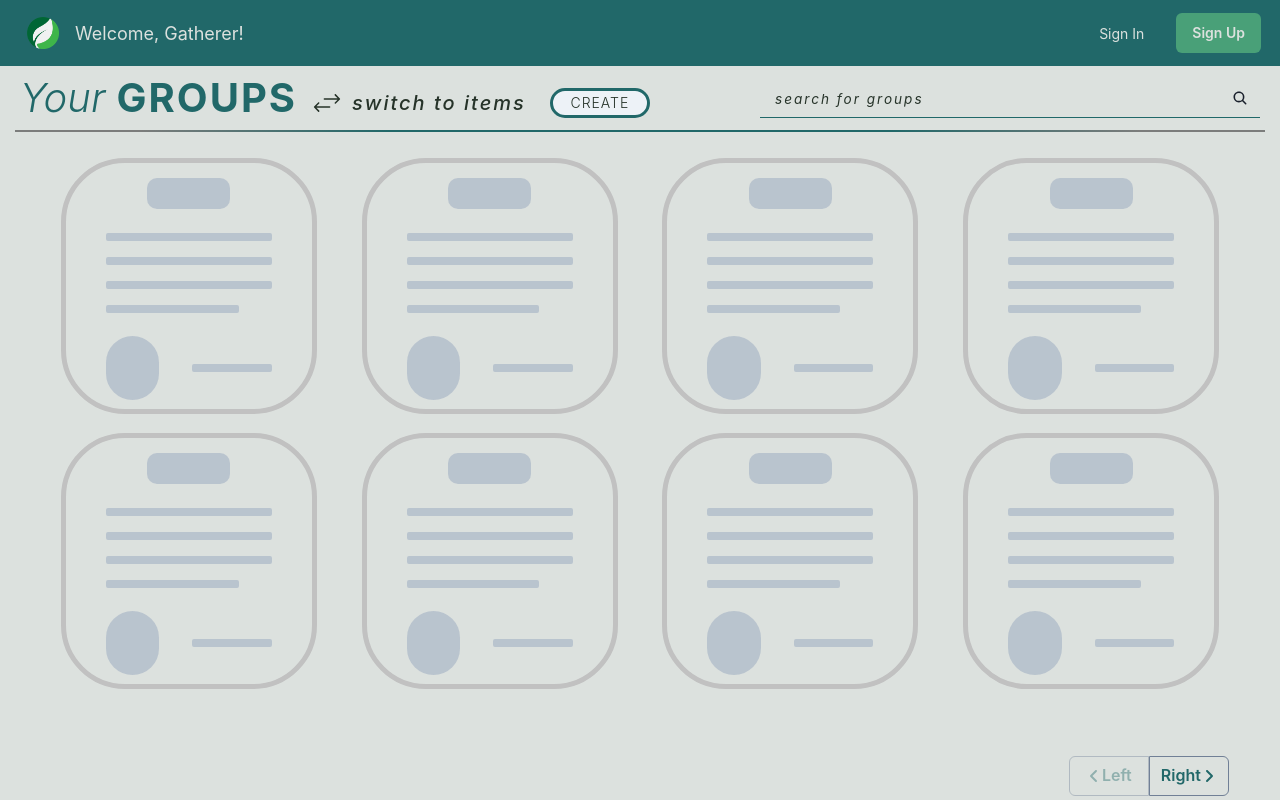
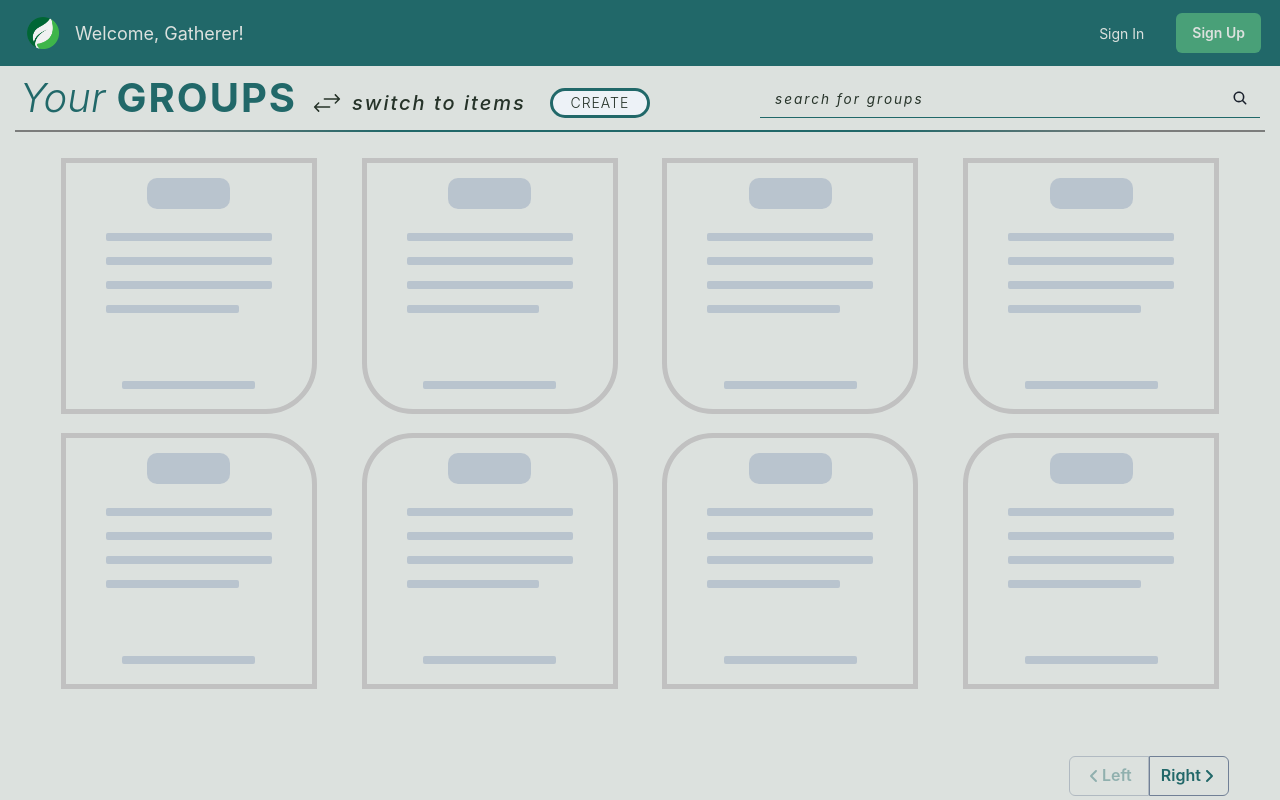
Before and after one commit to Gather307/Gather, a React (Vite) app in the folder frontend/: page /groups in a window 1280 px wide. Built offline with nearby package versions, Linux system fonts and the light colour scheme.

Commit message:
SkeletonGroup testing

```diff
--- a/frontend/src/components/CompactGroup.tsx
+++ b/frontend/src/components/CompactGroup.tsx
@@ -7,7 +7,7 @@ interface Props {
   group: IGroup;
   width: string;
   height: string;
-  corners?: Array<boolean>;
+  corners?: boolean[];
 }
 
 const CompactGroupV1 = ({
--- a/frontend/src/components/SkeletonGroup.tsx
+++ b/frontend/src/components/SkeletonGroup.tsx
@@ -1,25 +1,26 @@
-import {
-  Box,
-  Skeleton,
-  SkeletonCircle,
-  SkeletonText,
-  VStack,
-} from "@chakra-ui/react";
+import { Box, Skeleton, SkeletonText, VStack } from "@chakra-ui/react";
 import "../styles/CompactGroup.css";
 
 interface Props {
   width: string;
   height: string;
+  corners?: boolean[]; // TL, TR, BR, BL
 }
 
-const SkeletonGroup = ({ width, height }: Props) => {
+const SkeletonGroup = ({
+  width,
+  height,
+  corners = [false, false, false, false],
+}: Props) => {
   return (
     <Box
       width={width}
       height={height}
       className="container"
       padding="15px 40px 20px"
-      borderRadius="25%"
+      borderRadius={`${corners[0] ? "0%" : "20%"} ${
+        corners[1] ? "0%" : "20%"
+      } ${corners[2] ? "0%" : "20%"} ${corners[3] ? "0%" : "20%"}`}
       position="relative"
     >
       <VStack height="100%" justifyContent="space-between">
@@ -32,17 +33,7 @@ const SkeletonGroup = ({ width, height }: Props) => {
           spacing="4"
           skeletonHeight="2"
         />
-        <Box
-          display="flex"
-          justifyContent="space-between"
-          alignItems="center"
-          flexDir="row"
-          width="100%"
-          height="20%"
-        >
-          <SkeletonCircle width="28" height="16" marginRight="20%" />
-          <SkeletonText width="100%" noOfLines={1} />
-        </Box>
+        <SkeletonText width="80%" noOfLines={1} />
       </VStack>
     </Box>
   );
--- a/frontend/src/pages/MyGroupsPage.tsx
+++ b/frontend/src/pages/MyGroupsPage.tsx
@@ -52,7 +52,7 @@ const GroupPage: React.FC<Props> = ({
           const data = await res.json();
           return data;
         }
-      },
+      }
     );
 
     const tempGroupList = await Promise.all(groupPromises);
@@ -66,8 +66,8 @@ const GroupPage: React.FC<Props> = ({
       const lowerQuery = input.toLowerCase();
       setFilteredGroups(
         groupList.filter((group) =>
-          group.groupName.toLowerCase().includes(lowerQuery),
-        ),
+          group.groupName.toLowerCase().includes(lowerQuery)
+        )
       );
     }
   };
@@ -170,10 +170,25 @@ const GroupPage: React.FC<Props> = ({
         alignItems="center"
       >
         {loading ? (
-          skelIds.map((id) => {
+          skelIds.map((id, ind) => {
+            const currentPage = Math.floor(ind / (gridDims[0] * gridDims[1]));
+            if (currentPage + 1 != selectedPage) return null;
+            const row = Math.floor(
+              (ind % (gridDims[1] * gridDims[0])) / gridDims[1]
+            );
+            const col = ind % gridDims[1];
             return (
               <GridItem w="100%" h="100%" key={`skelly${id}`}>
-                <SkeletonGroup width="100%" height="100%" />
+                <SkeletonGroup
+                  width="100%"
+                  height="100%"
+                  corners={[
+                    row === 0 || col === 0,
+                    row === 0 || col === gridDims[1] - 1,
+                    row === gridDims[0] - 1 || col === gridDims[1] - 1,
+                    row === gridDims[0] - 1 || col === 0,
+                  ]}
+                />
               </GridItem>
             );
           })
@@ -182,7 +197,7 @@ const GroupPage: React.FC<Props> = ({
             const currentPage = Math.floor(ind / (gridDims[0] * gridDims[1]));
             if (currentPage + 1 != selectedPage) return null;
             const row = Math.floor(
-              (ind % (gridDims[1] * gridDims[0])) / gridDims[1],
+              (ind % (gridDims[1] * gridDims[0])) / gridDims[1]
             );
             const col = ind % gridDims[1];
             return (
```
Also changed, not shown: 2 other files (tests, documents, lock files or other folders).
